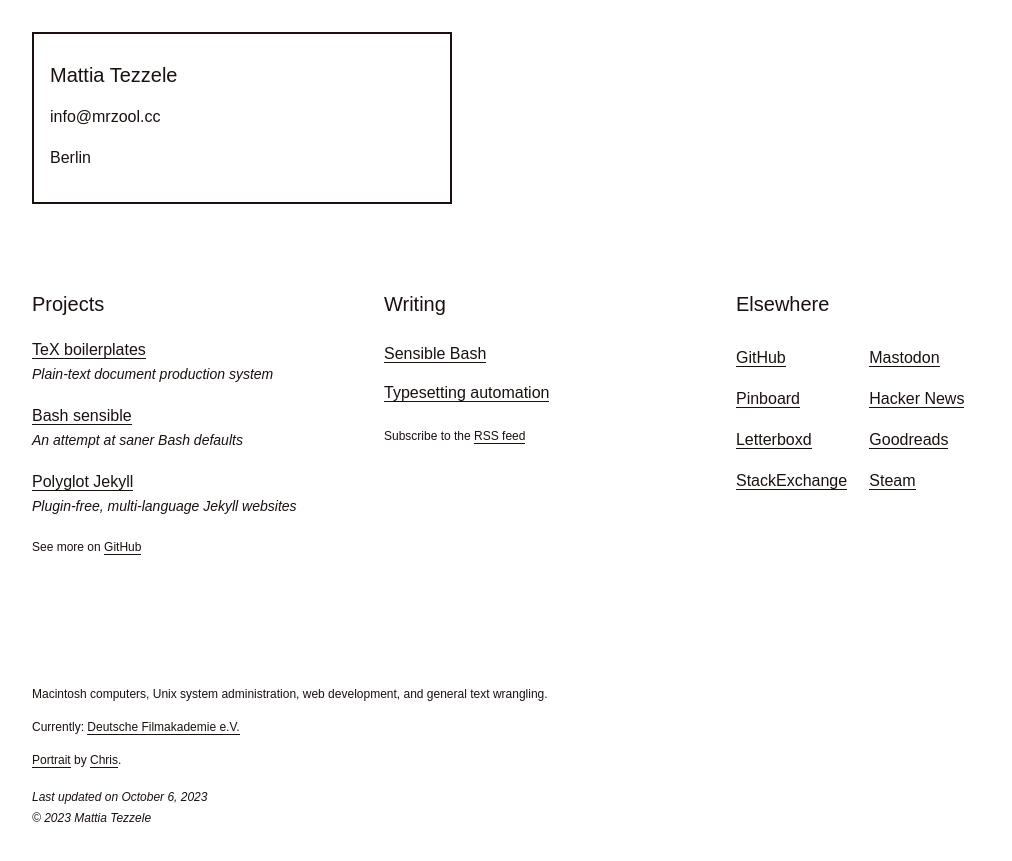
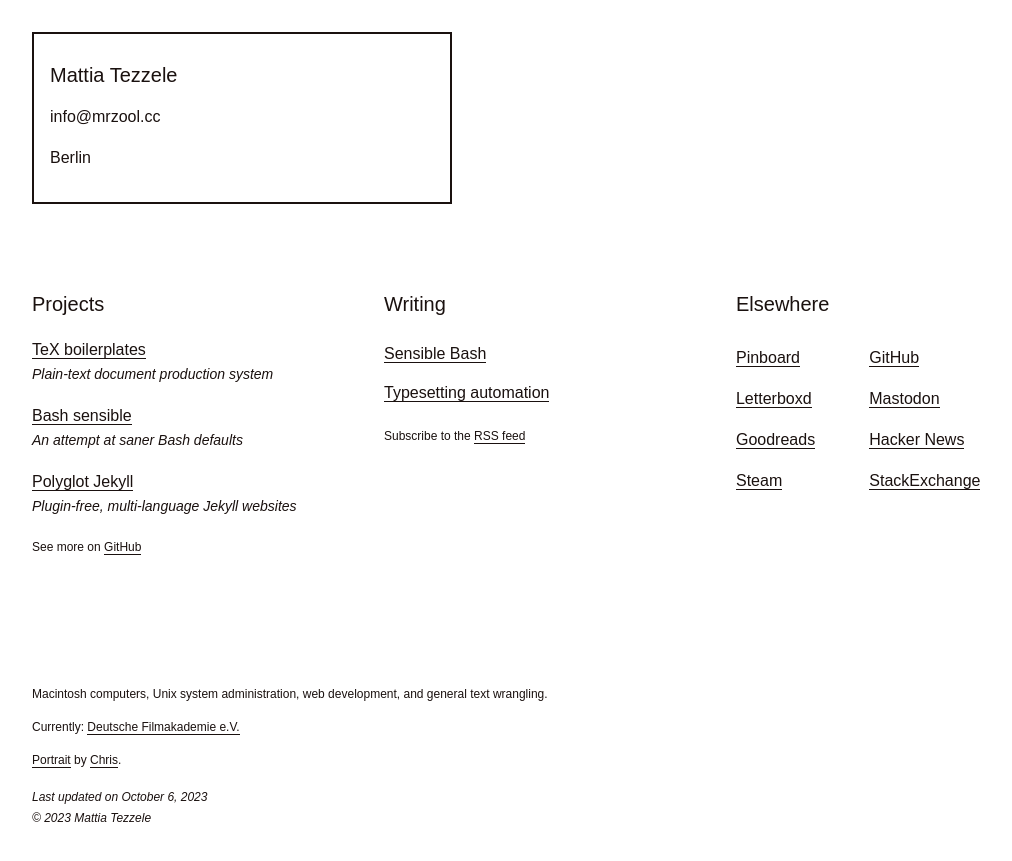
Before and after one commit to mrzool/mrzool.github.io, a Jekyll site: the page built from index.md, in a window 1280 px wide. Shown: the top 861 px of the page, without its empty margins (0-1012 px from the left). Built offline with Jekyll 4.4.1, drawn with Linux system fonts in a browser that asks for light colours.

Commit message:
reorder links again

```diff
--- a/index.md
+++ b/index.md
@@ -17,22 +17,22 @@ projects:
   description: "Plugin-free, multi-language Jekyll websites"
 
 elsewhere:
+- name: "Pinboard"
+  url: "https://pinboard.in/u:zool/"
 - name: "GitHub"
   url: "http://github.com/mrzool"
+- name: "Letterboxd"
+  url: "https://letterboxd.com/mrzool/"
 - name: "Mastodon"
   url: "https://mastodon.online/@mrzool"
-- name: "Pinboard"
-  url: "https://pinboard.in/u:zool/"
+- name: "Goodreads"
+  url: "http://www.goodreads.com/mrzool"
 - name: "Hacker News"
   url: "https://news.ycombinator.com/user?id=mrzool"
-- name: "Letterboxd"
-  url: "https://letterboxd.com/mrzool/"
-- name: "Goodreads"
-  url: "http://www.goodreads.com/mrzool"
+- name: "Steam"
+  url: "https://steamcommunity.com/id/medit4tive/"
 - name: "StackExchange"
   url: "https://stackexchange.com/users/3697302/mrzool"
-- name: "Steam"
-  url: "https://steamcommunity.com/id/medit4tive/"
 # - name: "Instapaper"
 #   url: "https://www.instapaper.com/p/mrzool"
 # - name: "Tumblr"
```
